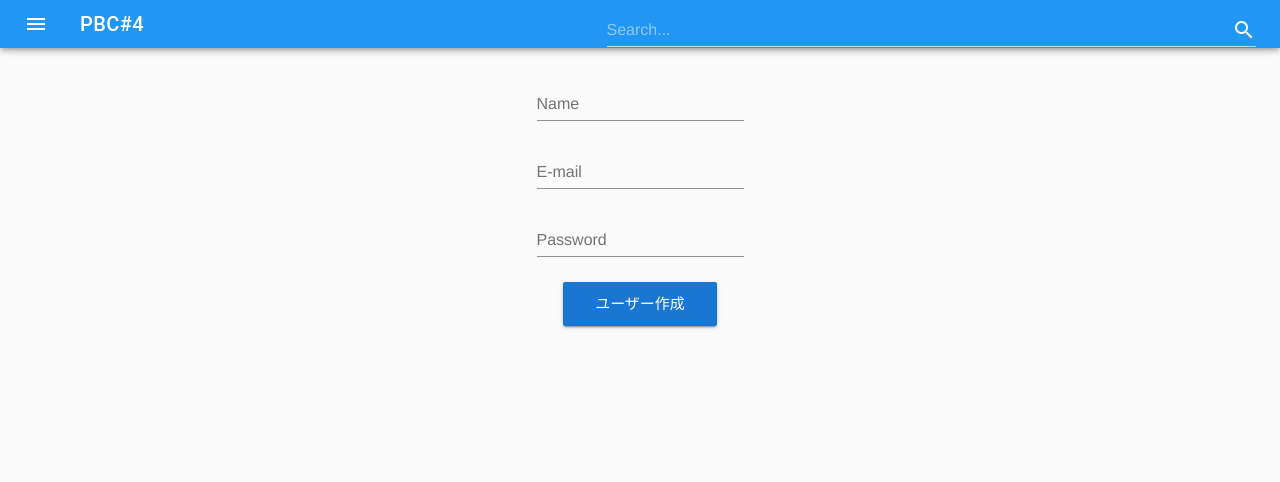
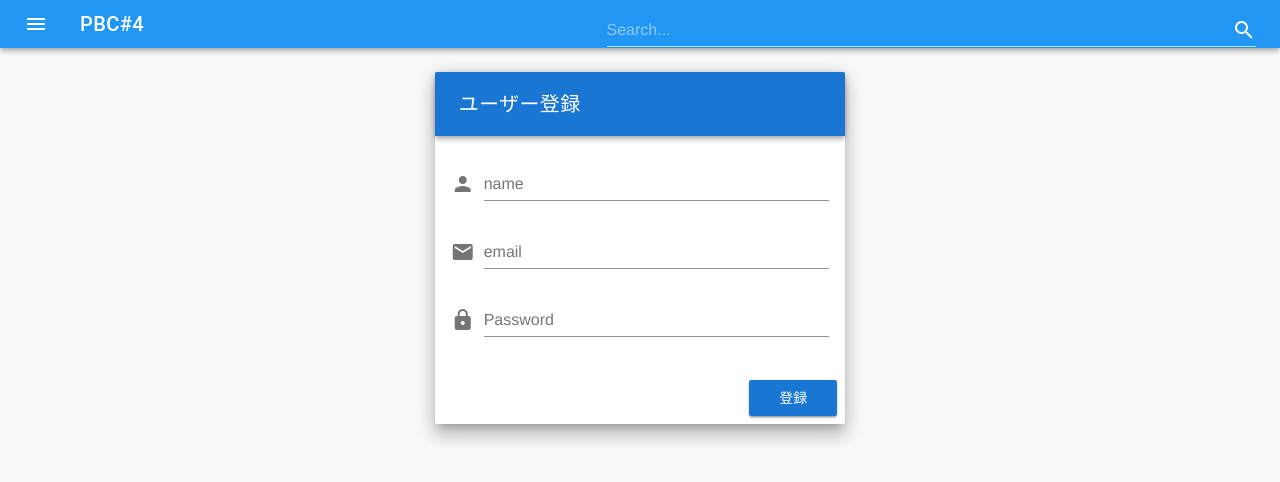
Before and after one commit to GuildWorks/titech-nuxt-template, a Vue app: page /#/users/new in a window 1280 px wide. Shown: the top 482 px of the page. Built offline with nearby package versions, Linux system fonts and the light colour scheme; no server answers.

Commit message:
signシリーズにデザインを当てた

```diff
--- a/src/components/SignInForm.vue
+++ b/src/components/SignInForm.vue
@@ -1,29 +1,25 @@
 <template>
   <v-content>
-    <v-container fill-height>
-      <v-layout justify-center align-center>
-        <v-form ref="form" v-model="valid" lazy-validation>
-          <v-text-field
-            v-model="email"
-            :rules="emailRules"
-            label="E-mail"
-            required
-          ></v-text-field>
-          <v-text-field
-            v-model="password"
-            :rules="passwordRules"
-            label="Password"
-            type="password"
-            required
-          ></v-text-field>
-          <v-btn
-            large
-            color="primary"
-            :disabled="!valid"
-            @click="submit">
-            ログイン
-          </v-btn>
-        </v-form>
+    <v-container fluid fill-height>
+      <v-layout align-center justify-center>
+        <v-flex xs12 sm8 md4>
+          <v-card class="elevation-12">
+            <v-toolbar dark color="primary">
+              <v-toolbar-title>ログイン</v-toolbar-title>
+              <v-spacer></v-spacer>
+            </v-toolbar>
+            <v-card-text>
+              <v-form ref="form" v-model="valid" lazy-validation>
+                <v-text-field prepend-icon="mail" name="login" label="email" type="text" v-model="email" :rules="emailRules" required></v-text-field>
+                <v-text-field id="password" prepend-icon="lock" name="password" label="Password" type="password" v-model="password" :rules="passwordRules" required></v-text-field>
+              </v-form>
+            </v-card-text>
+            <v-card-actions>
+              <v-spacer></v-spacer>
+              <v-btn color="primary" :disabled="!valid" @click="submit">ログイン</v-btn>
+            </v-card-actions>
+          </v-card>
+        </v-flex>
       </v-layout>
     </v-container>
   </v-content>
--- a/src/components/SignUpForm.vue
+++ b/src/components/SignUpForm.vue
@@ -1,35 +1,26 @@
 <template>
   <v-content>
-    <v-container fill-height>
-      <v-layout justify-center align-center>
-        <v-form ref="form" v-model="valid" lazy-validation>
-          <v-text-field
-            v-model="name"
-            :rules="nameRules"
-            label="Name"
-            required
-          ></v-text-field>
-          <v-text-field
-            v-model="email"
-            :rules="emailRules"
-            label="E-mail"
-            required
-          ></v-text-field>
-          <v-text-field
-            v-model="password"
-            :rules="passwordRules"
-            label="Password"
-            type="password"
-            required
-          ></v-text-field>
-          <v-btn
-            large
-            color="primary"
-            :disabled="!valid"
-            @click="submit">
-            ユーザー作成
-          </v-btn>
-        </v-form>
+    <v-container fluid fill-height>
+      <v-layout align-center justify-center>
+        <v-flex xs12 sm8 md4>
+          <v-card class="elevation-12">
+            <v-toolbar dark color="primary">
+              <v-toolbar-title>ユーザー登録</v-toolbar-title>
+              <v-spacer></v-spacer>
+            </v-toolbar>
+            <v-card-text>
+              <v-form ref="form" v-model="valid" lazy-validation>
+                <v-text-field prepend-icon="person" name="name" label="name" type="text" v-model="name" :rules="nameRules" required></v-text-field>
+                <v-text-field prepend-icon="mail" name="login" label="email" type="text" v-model="email" :rules="emailRules" required></v-text-field>
+                <v-text-field id="password" prepend-icon="lock" name="password" label="Password" type="password" v-model="password" :rules="passwordRules" required></v-text-field>
+              </v-form>
+            </v-card-text>
+            <v-card-actions>
+              <v-spacer></v-spacer>
+              <v-btn color="primary" :disabled="!valid" @click="submit">登録</v-btn>
+            </v-card-actions>
+          </v-card>
+        </v-flex>
       </v-layout>
     </v-container>
   </v-content>
--- a/src/router.js
+++ b/src/router.js
@@ -65,7 +65,7 @@ const router = new Router({
       path: "/sign_in",
       name: "signIn",
       component: SignIn
-    },
+    }
   ]
 });
 
```
